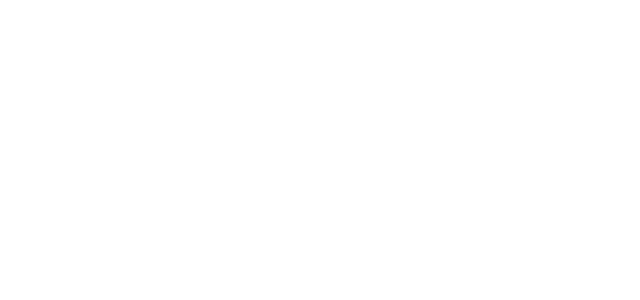
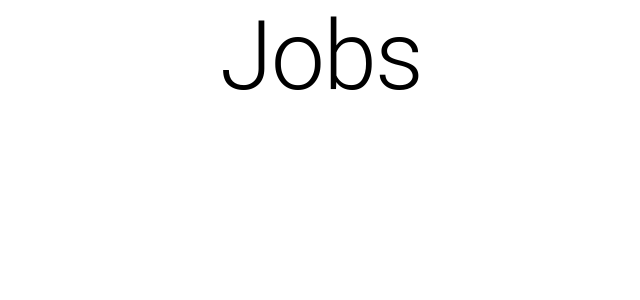
Before and after one commit to antonioplacerda/full_stack_node_react_redis, a React (Create React App) app in the folder client/: page / in a window 1280 px wide. Shown: the top 300 px of the page, without its empty margins (319-959 px from the left). Built offline with nearby package versions, Linux system fonts and the light colour scheme.

Commit message:
create Jobs component to list jobs

```diff
--- a/client/src/App.js
+++ b/client/src/App.js
@@ -1,10 +1,12 @@
 import React from 'react';
 import './App.css';
+
+import Jobs from './Jobs';
 
 function App() {
   return (
     <div className="App">
-
+      <Jobs />
     </div>
   );
 }
--- /dev/null
+++ b/client/src/Jobs.js
@@ -0,0 +1,10 @@
+import React from 'react';
+import Typography from '@material-ui/core/Typography';
+
+export default function Jobs() {
+    return (
+        <Typography variant="h1">
+            Jobs
+        </Typography>
+    )
+}
```
